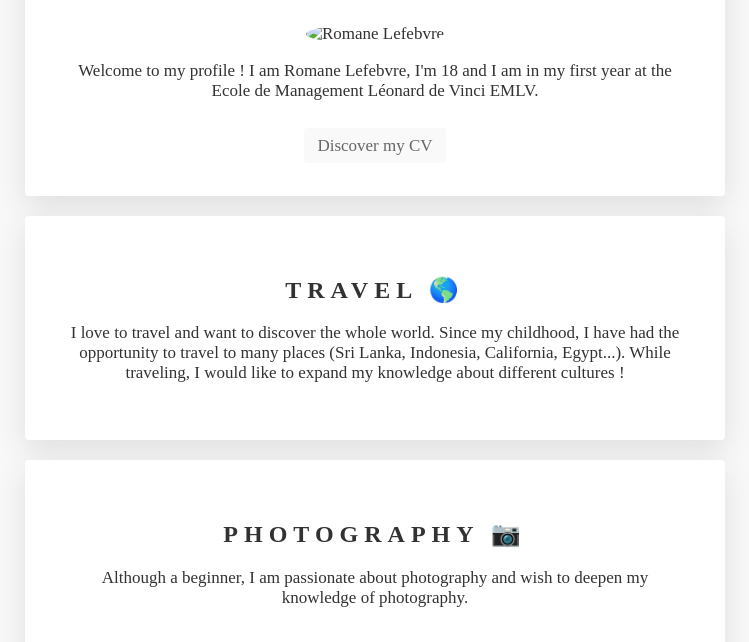
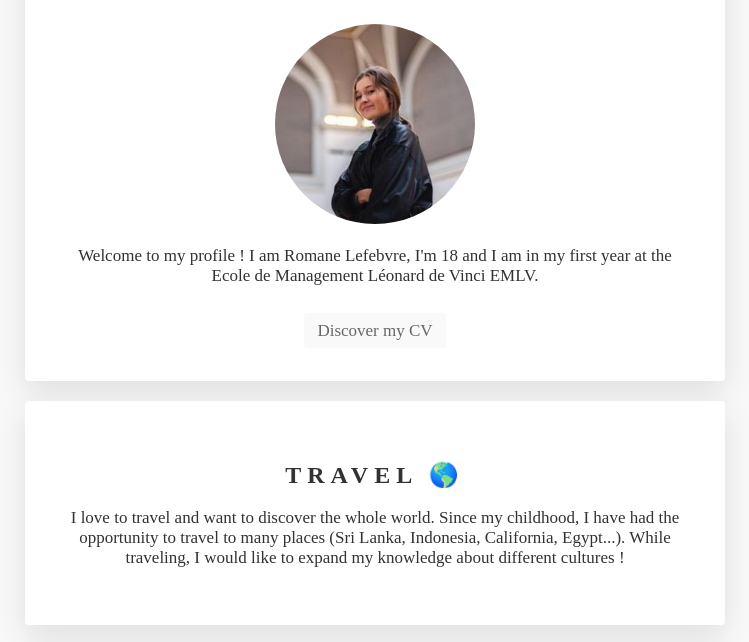
Before and after one commit to freeroms/Profile, a plain HTML site: page index.html in a window 1280 px wide. Shown: the part 157-799 px from the top of the page, without its empty margins (265-1014 px from the left). Drawn offline with Linux system fonts and the light colour scheme; a web font is replaced by a local one.

Commit message:
Add files via upload

```diff
--- a/index.html
+++ b/index.html
@@ -15,7 +15,7 @@
 
 		<div class="card-white" id="introduction">
 			<h1>Hello, I'm Romane 🤠 </h1>
-			<img src="images/profile.png" class="img-circle" width="200px" alt="Romane Lefebvre">
+			<img src="profile.png" class="img-circle" width="200px" alt="Romane Lefebvre">
 			<p>
 			Welcome to my profile ! I am Romane Lefebvre, I'm 18 and I am in my first year at the Ecole de Management Léonard de Vinci EMLV.
 			</p>
```
